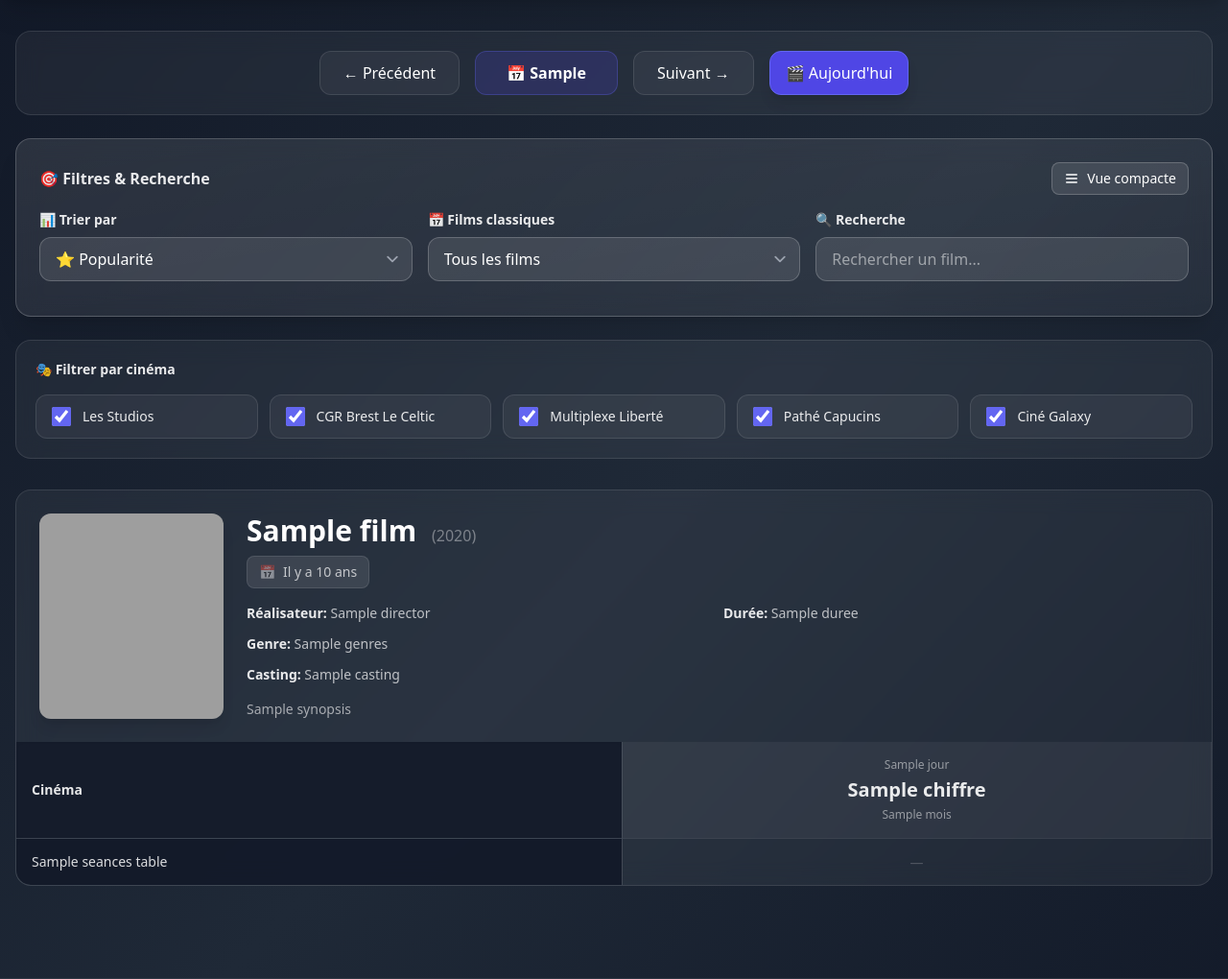
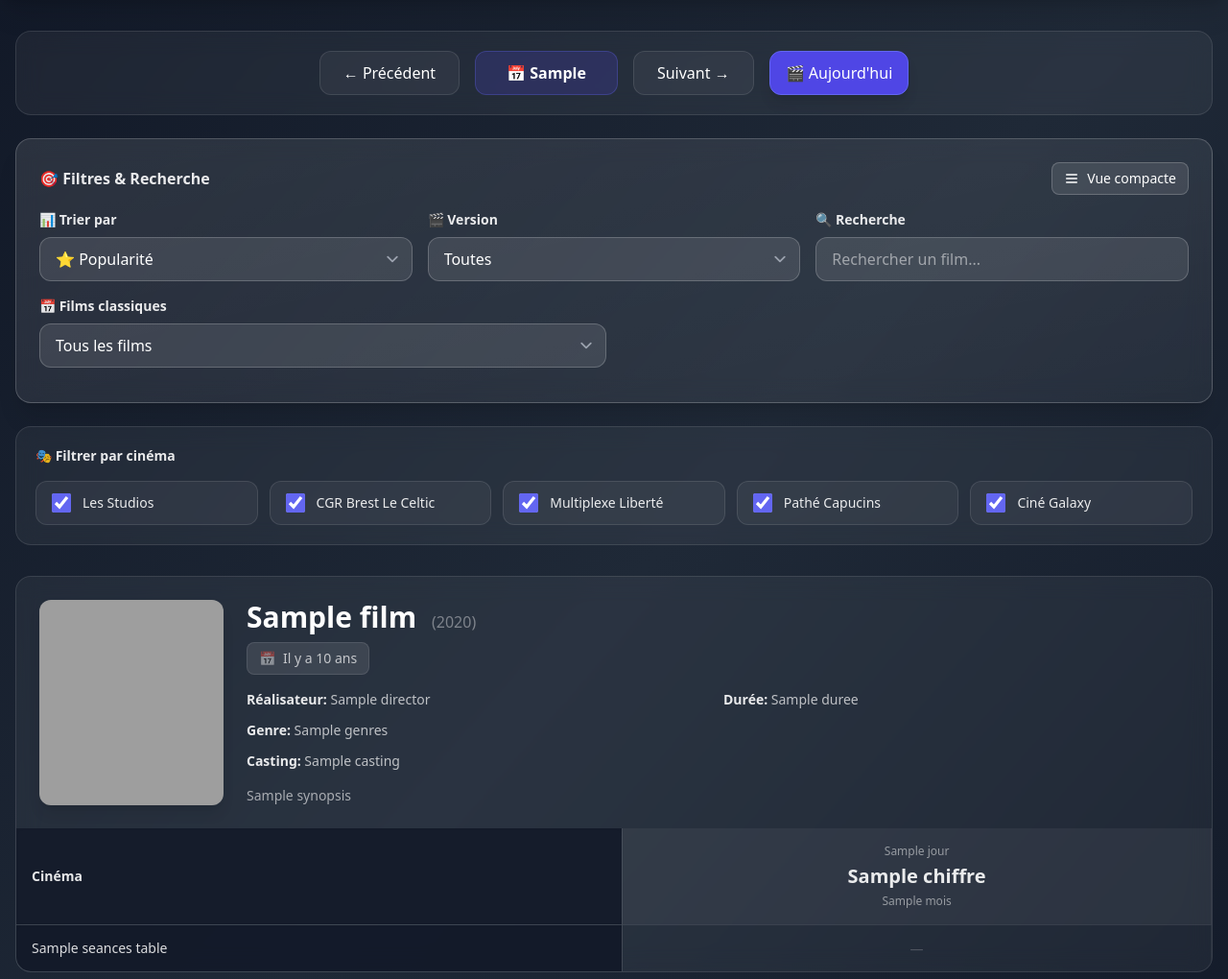
Before and after one commit to BalaiDuckman2/cinemaBrest, a Flask app: template templates/index.html in a window 1280 px wide. Shown: the part 105-1125 px from the top of the page at 96% size. Run offline with Flask 3, Linux system fonts and the light colour scheme; the template is opened without the code that fills it: most values are stand-ins (such as "Sample title", 1, 10 or a date in 2020); parts of the project's set-up code (start-up, migrations or seed data) failed here and were passed over; some libraries are stand-ins or nearby versions; grey boxes are pictures that could not be loaded.

Commit message:
feat: Add version filter for showtimes and update UI components

```diff
--- a/app.py
+++ b/app.py
@@ -48,6 +48,7 @@ def translate_day(weekday: int) -> str:
 
 # Cache mémoire pour les semaines complètes (ultra-rapide)
 _week_cache = {}
+# NOTE: Vider le cache en redémarrant l'application si les versions ne s'affichent pas correctement
 
 def getShowtimesWeek(week_offset=0):
     """Récupère toutes les séances de la semaine en format tableau
@@ -111,17 +112,27 @@ def getShowtimesWeek(week_offset=0):
         if showtime_dt.tzinfo is None:
             showtime_dt = showtime_dt.replace(tzinfo=timezone)
 
+        # Créer l'objet séance avec horaire et version
+        # Traduire les versions AlloCiné en français
+        version_map = {
+            "DUBBED": "VF",
+            "ORIGINAL": "VO",
+            "LOCAL_LANGUAGE": "VF"
+        }
+        version = version_map.get(showtime.diffusionVersion, showtime.diffusionVersion)
+
+        showtime_info = {
+            "time": showtime.startsAt.strftime("%H:%M"),
+            "version": version  # VF, VO, VOST, etc.
+        }
+
         if showtime_dt.date() == current_datetime.date():
             # Ne garder que les séances futures
             if showtime_dt > current_datetime:
-                data[movie.title]["seances_table"][theater.name][day_index].append(
-                    showtime.startsAt.strftime("%H:%M")
-                )
+                data[movie.title]["seances_table"][theater.name][day_index].append(showtime_info)
         else:
             # Pour les autres jours, afficher toutes les séances
-            data[movie.title]["seances_table"][theater.name][day_index].append(
-                showtime.startsAt.strftime("%H:%M")
-            )
+            data[movie.title]["seances_table"][theater.name][day_index].append(showtime_info)
 
     # Calculer le nombre total de séances pour chaque film
     for movie_data in data.values():
--- a/templates/index.html
+++ b/templates/index.html
@@ -58,14 +58,13 @@
                 </select>
             </div>
 
-            <!-- Films Classiques -->
+            <!-- Version VO/VF -->
             <div>
-                <label for="ageSelect" class="block text-white/90 text-xs sm:text-sm font-semibold mb-1.5 sm:mb-2">📅 Films classiques</label>
-                <select id="ageSelect" onchange="changeAgeFilter(parseInt(this.value))" class="w-full px-3 sm:px-4 py-2 sm:py-2.5 bg-white/10 border border-white/20 rounded-lg sm:rounded-xl text-white text-sm sm:text-base font-medium focus:outline-none focus:ring-2 focus:ring-indigo-400 focus:border-transparent transition cursor-pointer hover:bg-white/15">
-                    <option value="0" {% if min_age == 0 %}selected{% endif %}>Tous les films</option>
-                    <option value="1" {% if min_age == 1 %}selected{% endif %}>+ 1 an</option>
-                    <option value="5" {% if min_age == 5 %}selected{% endif %}>+ 5 ans</option>
-                    <option value="30" {% if min_age == 30 %}selected{% endif %}>+ 30 ans</option>
+                <label for="versionSelect" class="block text-white/90 text-xs sm:text-sm font-semibold mb-1.5 sm:mb-2">🎬 Version</label>
+                <select id="versionSelect" onchange="filterByVersion(this.value)" class="w-full px-3 sm:px-4 py-2 sm:py-2.5 bg-white/10 border border-white/20 rounded-lg sm:rounded-xl text-white text-sm sm:text-base font-medium focus:outline-none focus:ring-2 focus:ring-indigo-400 focus:border-transparent transition cursor-pointer hover:bg-white/15">
+                    <option value="all" selected>Toutes</option>
+                    <option value="VF">VF uniquement</option>
+                    <option value="VO">VO/VOST uniquement</option>
                 </select>
             </div>
 
@@ -77,6 +76,20 @@
                        oninput="searchFilms()"
                        placeholder="Rechercher un film..."
                        class="w-full px-3 sm:px-4 py-2 sm:py-2.5 bg-white/10 border border-white/20 rounded-lg sm:rounded-xl text-white text-sm sm:text-base font-medium placeholder-white/50 focus:outline-none focus:ring-2 focus:ring-indigo-400 focus:border-transparent transition hover:bg-white/15">
+            </div>
+        </div>
+
+        <!-- Filtres supplémentaires (ligne 2) -->
+        <div class="grid grid-cols-1 md:grid-cols-2 gap-3 sm:gap-4 mt-3 sm:mt-4">
+            <!-- Films Classiques -->
+            <div>
+                <label for="ageSelect" class="block text-white/90 text-xs sm:text-sm font-semibold mb-1.5 sm:mb-2">📅 Films classiques</label>
+                <select id="ageSelect" onchange="changeAgeFilter(parseInt(this.value))" class="w-full px-3 sm:px-4 py-2 sm:py-2.5 bg-white/10 border border-white/20 rounded-lg sm:rounded-xl text-white text-sm sm:text-base font-medium focus:outline-none focus:ring-2 focus:ring-indigo-400 focus:border-transparent transition cursor-pointer hover:bg-white/15">
+                    <option value="0" {% if min_age == 0 %}selected{% endif %}>Tous les films</option>
+                    <option value="1" {% if min_age == 1 %}selected{% endif %}>+ 1 an</option>
+                    <option value="5" {% if min_age == 5 %}selected{% endif %}>+ 5 ans</option>
+                    <option value="30" {% if min_age == 30 %}selected{% endif %}>+ 30 ans</option>
+                </select>
             </div>
         </div>
 
@@ -177,16 +190,18 @@
                         <td class="px-1 sm:px-2 py-2 sm:py-3 text-center border-r border-white/5">
                             {% if date.index in days_data %}
                             <div class="flex flex-wrap gap-1 sm:gap-1.5 justify-center">
-                                {% for time in days_data[date.index] %}
+                                {% for showtime in days_data[date.index] %}
                                 <div class="relative inline-block group">
                                     <button
-                                        onclick="handleShowtimeClick('{{ film.title }}', '{{ cinema_name }}', '{{ date.date }}', '{{ time }}', '{{ film.url }}', '{{ film.affiche }}', 'VF')"
+                                        onclick="handleShowtimeClick('{{ film.title }}', '{{ cinema_name }}', '{{ date.date }}', '{{ showtime.time }}', '{{ film.url }}', '{{ film.affiche }}', '{{ showtime.version }}')"
                                         data-film="{{ film.title }}"
                                         data-cinema="{{ cinema_name }}"
                                         data-date="{{ date.date }}"
-                                        data-time="{{ time }}"
-                                        class="showtime-slot bg-white/15 hover:bg-white/25 text-white px-1.5 sm:px-2.5 py-0.5 sm:py-1 rounded text-[10px] sm:text-xs font-medium border border-white/20 whitespace-nowrap transition cursor-pointer">
-                                        {{ time }}
+                                        data-time="{{ showtime.time }}"
+                                        data-version="{{ showtime.version }}"
+                                        class="showtime-slot bg-white/15 hover:bg-white/25 text-white px-1.5 sm:px-2.5 py-0.5 sm:py-1 rounded text-[10px] sm:text-xs font-medium border border-white/20 whitespace-nowrap transition cursor-pointer flex flex-col items-center gap-0.5">
+                                        <span class="font-semibold">{{ showtime.time }}</span>
+                                        <span class="text-[8px] sm:text-[10px] opacity-70">{{ showtime.version }}</span>
                                     </button>
                                 </div>
                                 {% endfor %}
@@ -545,6 +560,73 @@ function filterByCinema() {
     });
 }
 
+// Fonction de filtre par version (VO/VF)
+let currentVersionFilter = 'all';
+
+function filterByVersion(version) {
+    currentVersionFilter = version;
+    localStorage.setItem('versionFilter', version);
+
+    const filmCards = document.querySelectorAll('.film-card, .film-item');
+
+    filmCards.forEach(card => {
+        if (version === 'all') {
+            // Afficher toutes les séances et toutes les lignes cinéma
+            const showtimeSlots = card.querySelectorAll('.showtime-slot');
+            showtimeSlots.forEach(slot => {
+                slot.parentElement.style.display = '';
+            });
+
+            const cinemaRows = card.querySelectorAll('.cinema-row');
+            cinemaRows.forEach(row => {
+                row.style.display = '';
+            });
+
+            card.style.display = '';
+        } else {
+            // Filtrer les séances selon la version
+            const showtimeSlots = card.querySelectorAll('.showtime-slot');
+
+            showtimeSlots.forEach(slot => {
+                const slotVersion = slot.dataset.version || '';
+
+                if (version === 'VF' && slotVersion === 'VF') {
+                    slot.parentElement.style.display = '';
+                } else if (version === 'VO' && (slotVersion.includes('VO') || slotVersion.includes('VOST'))) {
+                    slot.parentElement.style.display = '';
+                } else {
+                    slot.parentElement.style.display = 'none';
+                }
+            });
+
+            // Masquer les lignes de cinéma qui n'ont plus de séances visibles
+            const cinemaRows = card.querySelectorAll('.cinema-row');
+            let hasVisibleRow = false;
+
+            cinemaRows.forEach(row => {
+                const visibleSlots = row.querySelectorAll('.showtime-slot[style=""], .showtime-slot:not([style*="display: none"])');
+                const actuallyVisible = Array.from(visibleSlots).filter(slot => {
+                    return slot.parentElement.style.display !== 'none';
+                });
+
+                if (actuallyVisible.length > 0) {
+                    row.style.display = '';
+                    hasVisibleRow = true;
+                } else {
+                    row.style.display = 'none';
+                }
+            });
+
+            // Masquer le film si aucune ligne de cinéma n'est visible
+            if (hasVisibleRow) {
+                card.style.display = '';
+            } else {
+                card.style.display = 'none';
+            }
+        }
+    });
+}
+
 // Restaurer les préférences de cinéma au chargement
 function restoreCinemaPreferences() {
     const savedCinemas = localStorage.getItem('selectedCinemas');
@@ -768,6 +850,13 @@ window.addEventListener('load', () => {
     if (savedSort) {
         sortFilms(savedSort);
     }
+
+    // Restaurer le filtre de version
+    const savedVersion = localStorage.getItem('versionFilter');
+    if (savedVersion) {
+        document.getElementById('versionSelect').value = savedVersion;
+        filterByVersion(savedVersion);
+    }
 });
 
 // Fonction pour ajouter une séance au calendrier
```
